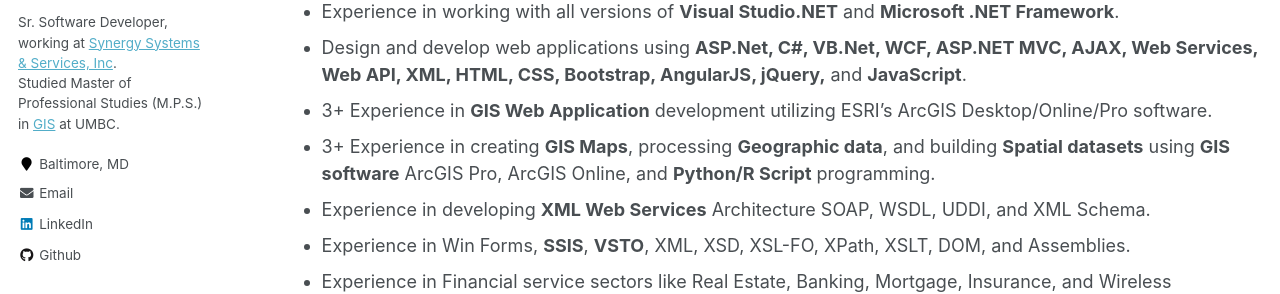
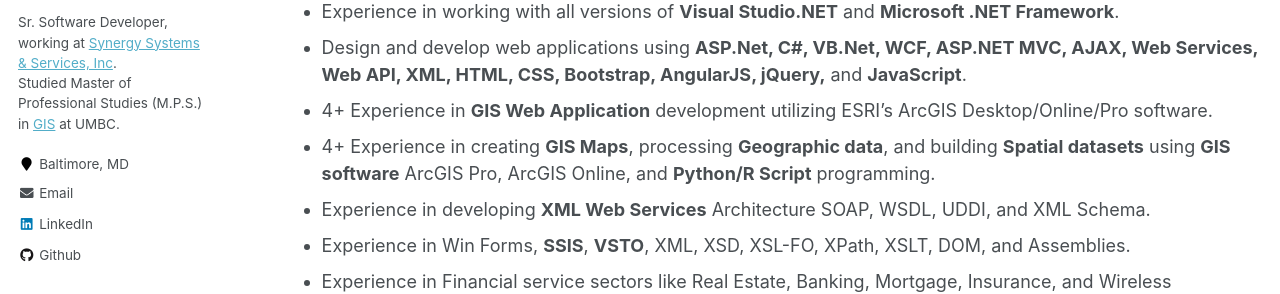
Before and after one commit to mandavaram/mandavaram.github.io, a Jekyll site: the page built from _pages/GIS_Resume.md, in a window 1280 px wide and 900 px high. Shown: the part 390-684 px from the top of the window. Built offline with Jekyll 4.4.1, drawn with Linux system fonts in a browser that asks for light colours.

Commit message:
Update GIS_Resume.md

```diff
--- a/_pages/GIS_Resume.md
+++ b/_pages/GIS_Resume.md
@@ -21,8 +21,8 @@
 - 20+ Years of software life cycle experience in developing Internet, Intranet, Client/Server, and Object-oriented applications using **Microsoft Technologies** on the Microsoft Windows platform.
 - Experience in working with all versions of **Visual Studio.NET** and **Microsoft .NET Framework**.
 - Design and develop web applications using **ASP.Net, C#, VB.Net, WCF, ASP.NET MVC, AJAX, Web Services, Web API, XML, HTML, CSS, Bootstrap, AngularJS, jQuery,** and **JavaScript**.
-- 3+ Experience in **GIS Web Application** development utilizing ESRI's ArcGIS Desktop/Online/Pro software.
-- 3+ Experience in creating **GIS Maps**, processing **Geographic data**, and building **Spatial datasets** using **GIS software** ArcGIS Pro, ArcGIS Online, and **Python/R Script** programming.
+- 4+ Experience in **GIS Web Application** development utilizing ESRI's ArcGIS Desktop/Online/Pro software.
+- 4+ Experience in creating **GIS Maps**, processing **Geographic data**, and building **Spatial datasets** using **GIS software** ArcGIS Pro, ArcGIS Online, and **Python/R Script** programming.
 - Experience in developing **XML Web Services** Architecture SOAP, WSDL, UDDI, and XML Schema.
 - Experience in Win Forms, **SSIS**, **VSTO**, XML, XSD, XSL-FO, XPath, XSLT, DOM, and Assemblies.
 - Experience in Financial service sectors like Real Estate, Banking, Mortgage, Insurance, and Wireless Technology.
```
